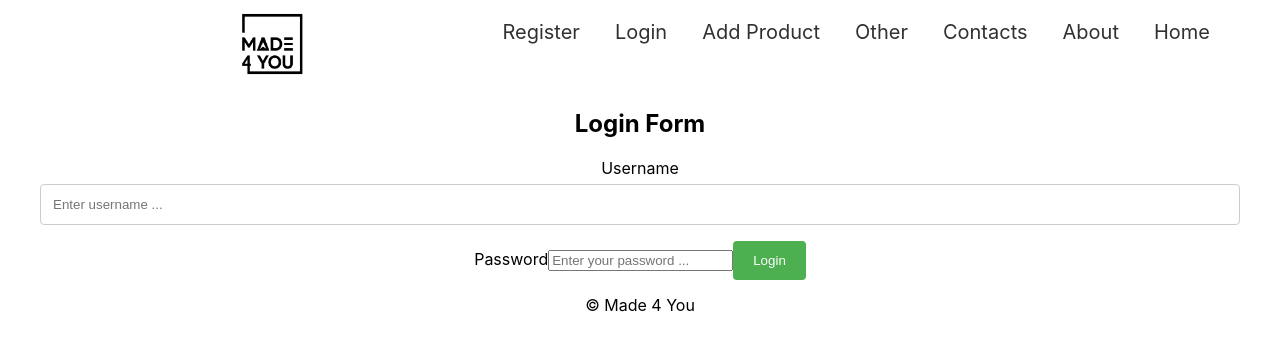
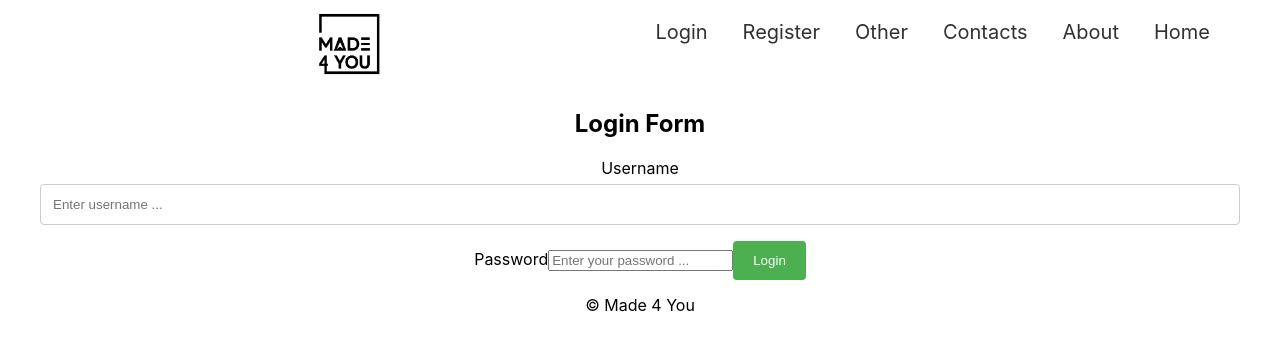
Before and after one commit to aleksandar-sokolov/made-for-you, a React (Create React App) app: page /login in a window 1280 px wide. Shown: the top 350 px of the page. Built offline with nearby package versions, Linux system fonts and the light colour scheme; the HTML template or start-up script is replaced by a standard one.

Commit message:
Add username state on App.js

```diff
--- a/src/App.js
+++ b/src/App.js
@@ -1,3 +1,4 @@
+import { useState } from 'react';
 import { Route, Switch } from 'react-router-dom';
 import './App.css';
 
@@ -11,19 +12,25 @@ import EditForm from './components/Forms/EditForm/EditForm';
 import Login from './components/Login/Login';
 import Register from './components/Register/Register';
 
+function App() {
 
-function App() {
+  const [username, setUsername] = useState(localStorage.username);
+
+  const handleLogin = () => {
+      setUsername(localStorage.username);
+  }
+
   return (
     <div className="site-container">
 
-      <NavBar />
+      <NavBar username = {username}/>
       <Switch>
         <Route path="/" exact component={HomePage} />
         <Route path="/contacts" exact component={Contacts} />
         <Route path="/product/add" exact component={ProductForm} />
         <Route path="/product/:id" exact component={ProductDetails} />
         <Route path="/edit/:id" exact component={EditForm} />
-        <Route path="/login" exact component={Login} />
+        <Route path="/login" exact ><Login onLogin = {handleLogin}/></Route>
         <Route path="/register" exact component={Register} />
         <Route path="*" ><p>Under construction...</p></Route>
       </Switch>
--- a/src/components/Login/Login.js
+++ b/src/components/Login/Login.js
@@ -1,6 +1,9 @@
+import { useHistory } from "react-router";
 import { loginUser } from "../../services/authServices";
 
-const Login = () => {
+const Login = ({onLogin}) => {
+
+    const history = useHistory();
 
     const handleLoginSubmit = (e) => {
         e.preventDefault();
@@ -12,6 +15,8 @@ const Login = () => {
                 localStorage.setItem('username', res.username);
                 localStorage.setItem('token', res['user-token']);
                 console.log('successful login');
+                onLogin()
+                history.push('/')
             })
             .catch(console.log)
 
--- a/src/components/NavBar/NavBar.js
+++ b/src/components/NavBar/NavBar.js
@@ -2,7 +2,7 @@ import { NavLink } from 'react-router-dom'
 import './NavBar.css'
 
 
-const NavBar = () => {
+const NavBar = ({username}) => {
 
 
     return (
@@ -15,11 +15,21 @@ const NavBar = () => {
             <NavLink to="/about">About</NavLink>
             <NavLink to="/contacts">Contacts</NavLink>
             <NavLink to="/other">Other</NavLink>
-            <NavLink to="/product/add">Add Product</NavLink>
-            <NavLink to="/login">Login</NavLink>
-            <NavLink to="/register">Register</NavLink>
+            {username ?
+                <>
+                    <NavLink to="/product/add">Add Product</NavLink>
+                    <NavLink to={`/user/${username}`}>Hello, {localStorage.username}</NavLink>
+                </>
+                :
+                <>
+                    <NavLink to="/register">Register</NavLink>
+                    <NavLink to="/login">Login</NavLink>
+                </>
+            }
 
-        </div>
+
+
+        </div >
     );
 }
 
--- a/src/components/Register/Register.js
+++ b/src/components/Register/Register.js
@@ -6,7 +6,7 @@ const Register = () => {
         e.preventDefault()
         const username = e.target.username.value;
         const password = e.target.password.value;
-        const rePassword = e.target['re-password'].value;
+        // const rePassword = e.target['re-password'].value;
         registerUser(username, password)
             .then(res => console.log(res))
             .catch(err => console.log(err))
```
